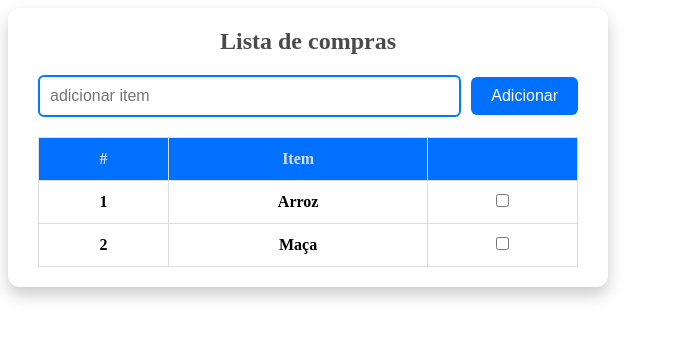
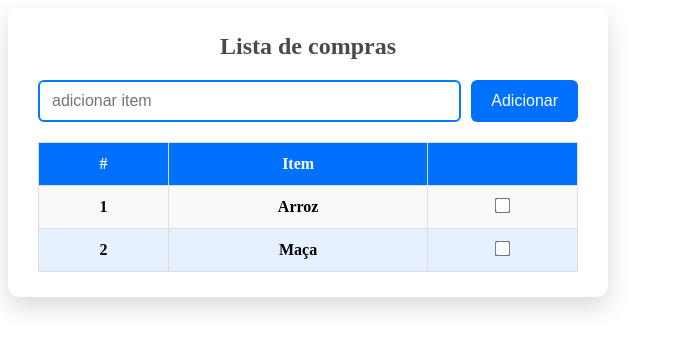
Before and after one commit to luanvictorsz/conceitos-basicos, an Angular app: page /lista-compras in a window 1280 px wide. Shown: the top 350 px of the page, without its empty margins (0-673 px from the left). Built offline with nearby package versions, Linux system fonts and the light colour scheme.

Commit message:
fix: ajuste na estilização da tabela

```diff
--- a/src/lista-compras/lista-compras.component.css
+++ b/src/lista-compras/lista-compras.component.css
@@ -4,11 +4,20 @@
     box-sizing: border-box;
 }
 
+body{
+    min-height: 100vh;
+    background: #f0f4f8;
+    display: flex;
+    justify-content: center;
+    align-items: center;
+    font-family: Arial, Helvetica, sans-serif;
+}
+
 .container{
     background: #fff;
     border-radius: 12px;
-    box-shadow: 0 8px 16px #ccc;
-    padding: 20px 30px;
+    box-shadow: 0 10px 25px rgba(0,0,0,0.15);
+    padding: 25px 30px;
     text-align: center;
     width: 90%;
     max-width: 600px;
@@ -22,15 +31,13 @@ h1{
 
 .add-item-form{
     display: flex;
-    justify-content: center;
-    align-items: center;
     gap: 10px;
     margin-bottom: 20px;
 }
 
 input{
     flex: 1;
-    padding: 10px;
+    padding: 10px 12px;
     border: 2px solid #007bff;
     border-radius: 6px;
     font-size: 16px;
@@ -49,22 +56,24 @@ button{
     color: #fff;
     font-size: 16px;
     cursor: pointer;
-    transition: background 0.3s;
+    transition: background 0.3s, transform 0.2s;
 }
 
 button:hover{
     background: #0056b3;
+    transform: scale(1.05);
 }
 
 table{
     width: 100%;
     border-collapse: collapse;
     margin-top: 10px;
+    overflow-x: auto;
 }
 
 thead{
     background: #0070ff;
-    color: #ddd;
+    color: #fff;
 }
 
 th, td{
@@ -72,3 +81,16 @@ th, td{
     text-align: center;
     border: 1px solid #ddd;
 }
+
+tbody tr:nth-child(odd){
+    background-color: #f9f9f9;
+}
+
+tbody tr:nth-child(even){
+    background-color: #e6f0ff;
+}
+
+input[type="checkbox"]{
+    transform: scale(1.2);
+    cursor: pointer;
+}
```
